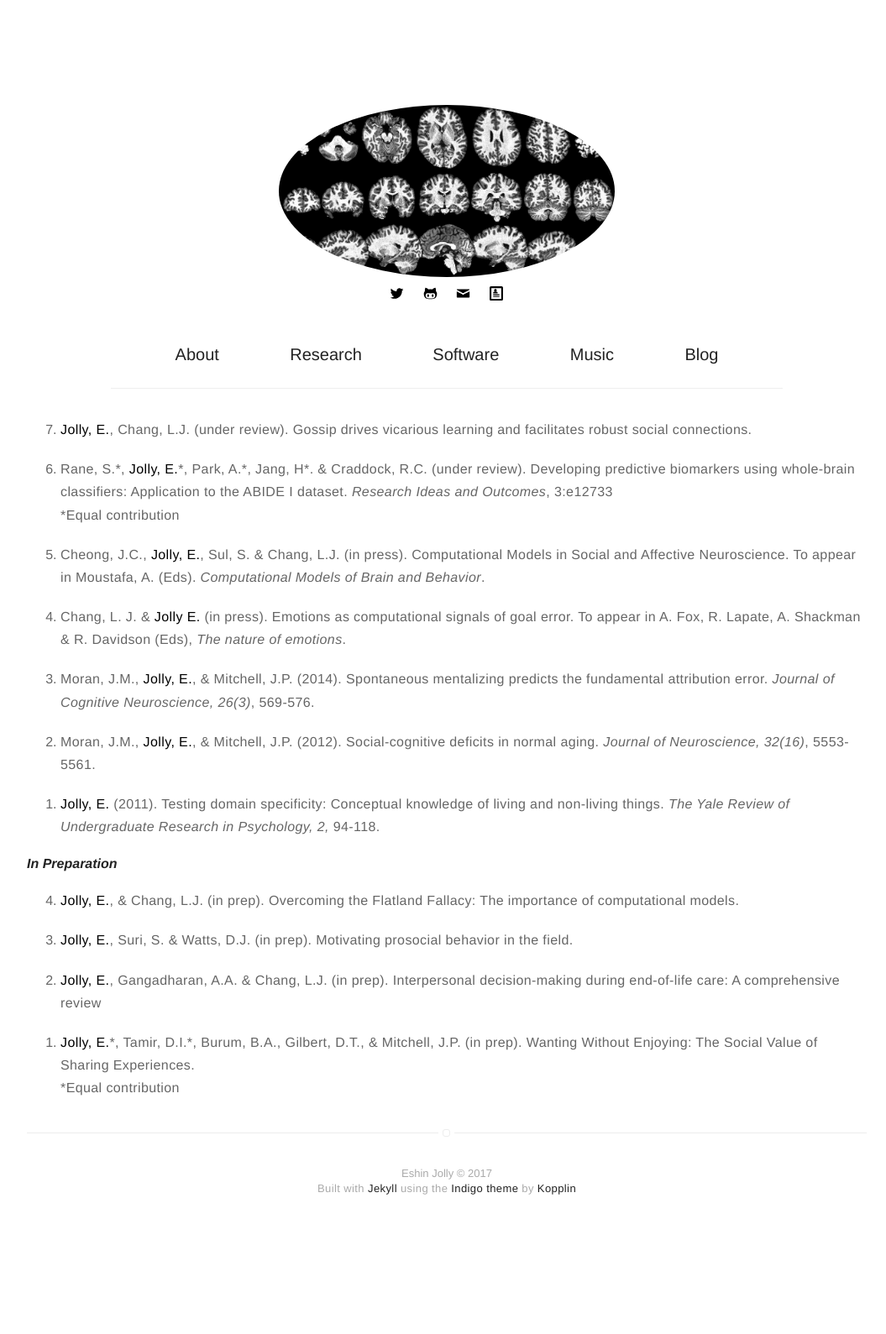
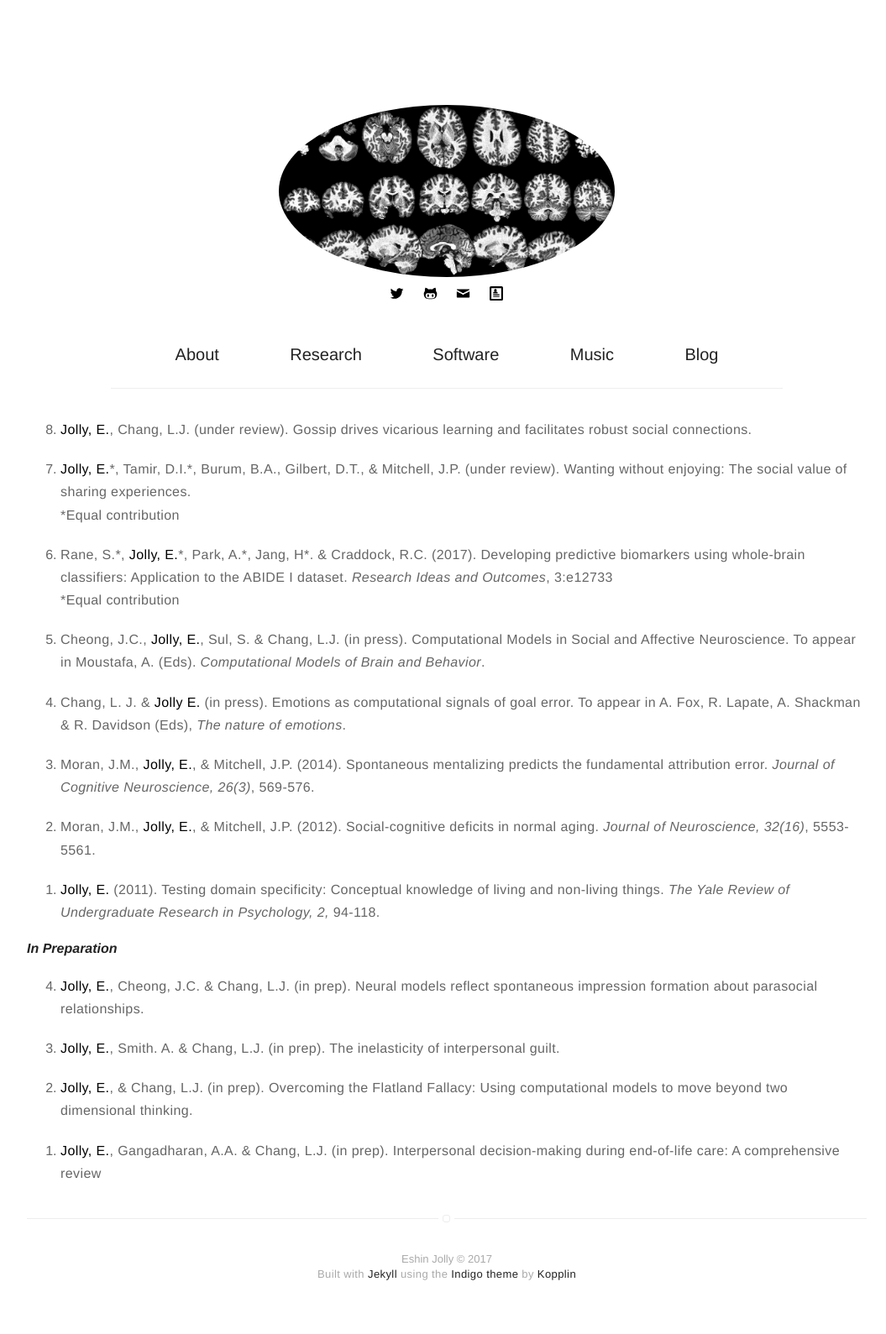
Before and after one commit to ejolly/ejolly.github.io, a Jekyll site: the page built from publications.md, in a window 1280 px wide. Shown: the whole page at 84% size, without its empty margins (108-1163 px from the left). Built offline with Jekyll 4.4.1, drawn with Linux system fonts in a browser that asks for light colours; comment, search, counter and statistics services are not loaded; before the commit the page ends 1488 px from its top, so only the background shows below that.

Commit message:
Updated papers.

```diff
--- a/publications.md
+++ b/publications.md
@@ -2,9 +2,12 @@
 title: Publications
 layout: page
 ---
-7. **Jolly, E.**, Chang, L.J. (under review). Gossip drives vicarious learning and facilitates robust social connections.
+8. **Jolly, E.**, Chang, L.J. (under review). Gossip drives vicarious learning and facilitates robust social connections.
 
-6. Rane, S.\*, **Jolly, E.**\*, Park, A.\*, Jang, H\*. & Craddock, R.C. (under review). Developing predictive biomarkers using whole-brain classifiers: Application to the ABIDE I dataset. *Research Ideas and Outcomes*, 3:e12733
+7. **Jolly, E.**\*, Tamir, D.I.\*, Burum, B.A., Gilbert, D.T., & Mitchell, J.P. (under review). Wanting without enjoying: The social value of sharing experiences.
+\*Equal contribution
+
+6. Rane, S.\*, **Jolly, E.**\*, Park, A.\*, Jang, H\*. & Craddock, R.C. (2017). Developing predictive biomarkers using whole-brain classifiers: Application to the ABIDE I dataset. *Research Ideas and Outcomes*, 3:e12733
 \*Equal contribution
 
 5. Cheong, J.C., **Jolly, E.**, Sul, S. & Chang, L.J. (in press). Computational Models in Social and Affective Neuroscience. To appear in Moustafa, A. (Eds). *Computational Models of Brain and Behavior*.
@@ -19,12 +22,11 @@ layout: page
 {: reversed="reversed"}
 
 #### *In Preparation*
-4. **Jolly, E.**, & Chang, L.J. (in prep). Overcoming the Flatland Fallacy: The importance of computational models.
+4. **Jolly, E.**, Cheong, J.C. & Chang, L.J. (in prep). Neural models reflect spontaneous impression formation about parasocial relationships.
 
-3. **Jolly, E.**, Suri, S. & Watts, D.J. (in prep). Motivating prosocial behavior in the field.
+3. **Jolly, E.**, Smith. A. & Chang, L.J. (in prep). The inelasticity of interpersonal guilt.
 
-2. **Jolly, E.**, Gangadharan, A.A. & Chang, L.J. (in prep). Interpersonal decision-making during end-of-life care: A comprehensive review
+2. **Jolly, E.**, & Chang, L.J. (in prep). Overcoming the Flatland Fallacy:  Using computational models to move beyond two dimensional thinking.
 
-1. **Jolly, E.**\*, Tamir, D.I.\*, Burum, B.A., Gilbert, D.T., & Mitchell, J.P. (in prep). Wanting Without Enjoying: The Social Value of Sharing Experiences.
-\*Equal contribution
+1. **Jolly, E.**, Gangadharan, A.A. & Chang, L.J. (in prep). Interpersonal decision-making during end-of-life care: A comprehensive review
 {: reversed="reversed"}
```
Also changed, not shown: about.md (+1 -1 lines), software.md (+2 -2 lines).
